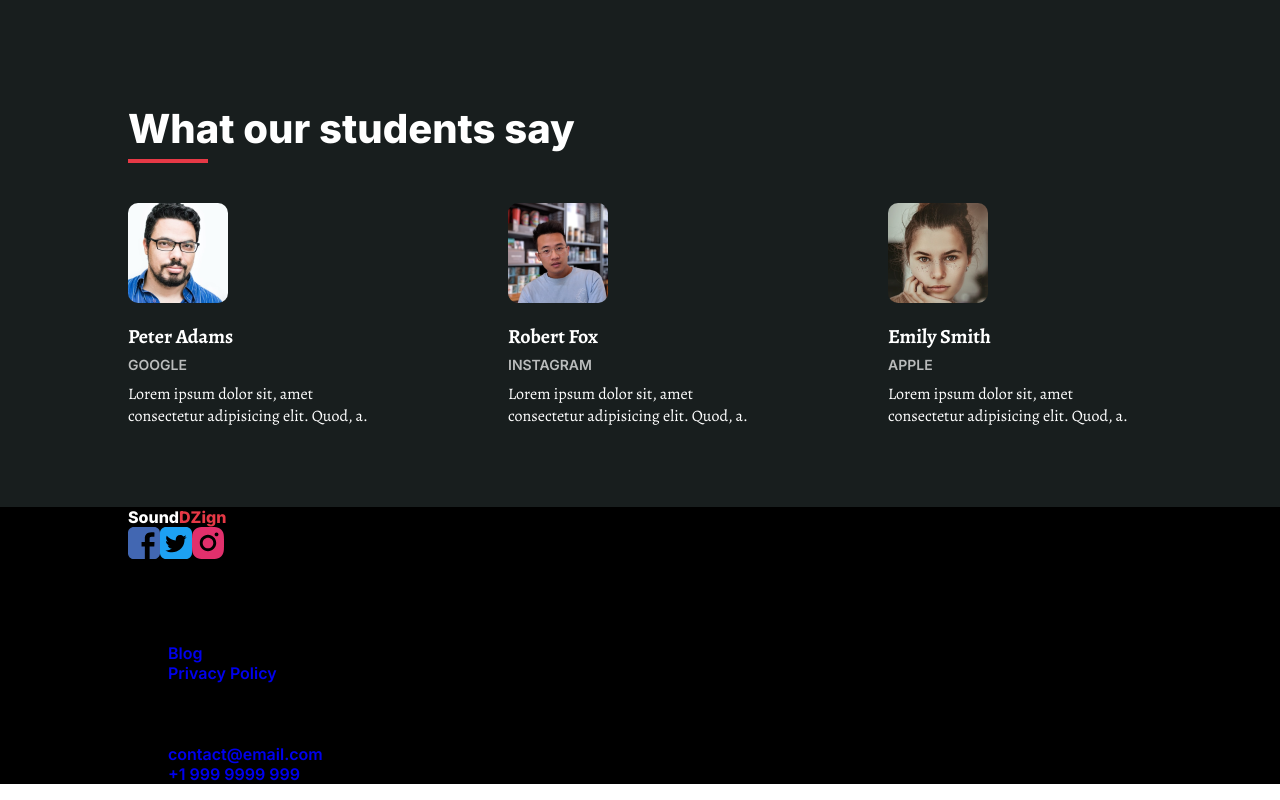
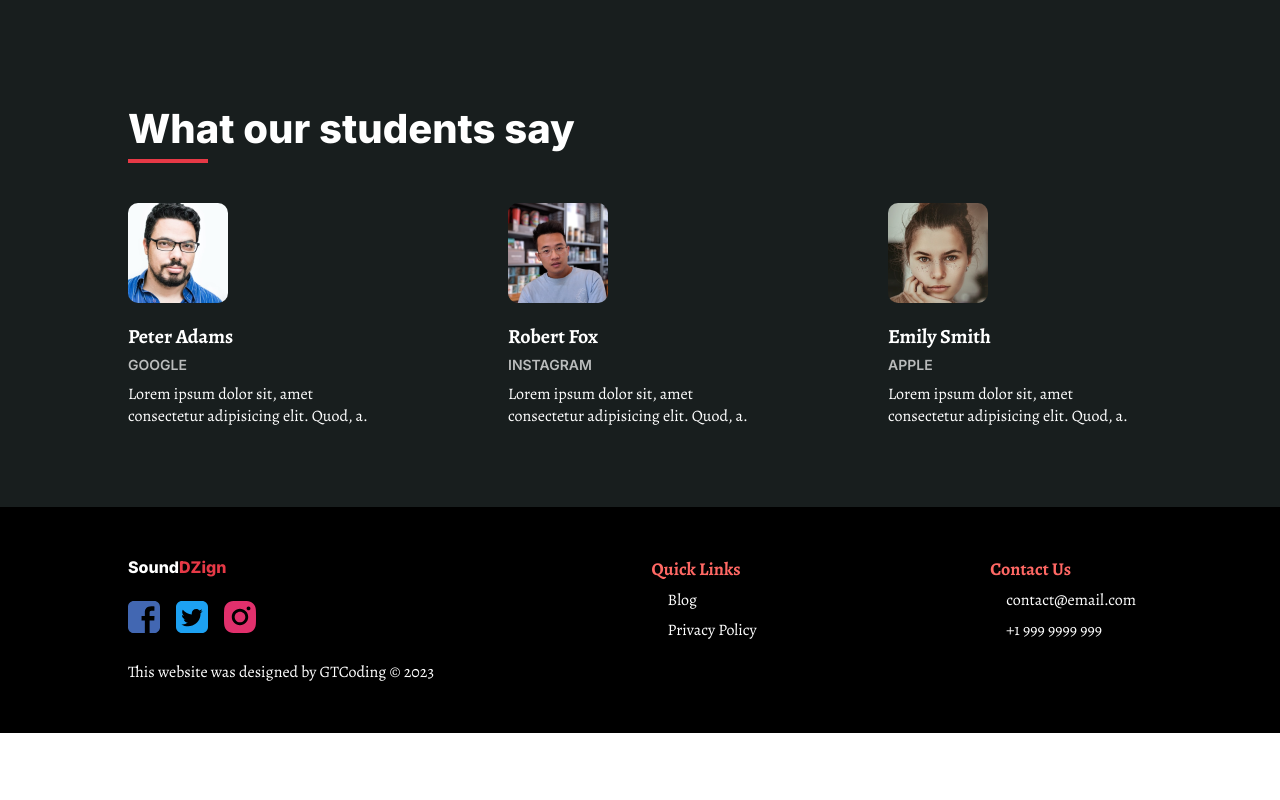
Before and after one commit to amadejaop/figma-react-js-tut, a React (Vite) app in the folder front-end/: page / in a window 1280 px wide. Shown: the part 2372-3172 px from the top of the page. After the commit the page ends 3105 px from the top, so only its background shows below. Built offline with nearby package versions, Linux system fonts and the light colour scheme.

Commit message:
Add styles for the footer section

```diff
--- a/front-end/src/components/footer/Footer.css
+++ b/front-end/src/components/footer/Footer.css
@@ -0,0 +1,48 @@
+footer .content-container {
+    padding: 50px 0;
+    display: flex;
+    justify-content: space-between;
+}
+
+footer .social-icons {
+    display: flex;
+    gap: 16px;
+    margin: 24px 0;
+}
+
+footer .copyright {
+    font-family: "Alegreya", serif;
+    font-weight: 400;
+    font-size: 16px;
+    line-height: 22px;
+    color: #fff;
+}
+
+footer a {
+    color: #fff;
+}
+
+footer a:hover {
+    text-decoration: underline;
+}
+
+footer h3 {
+    color: var(--pink-color);
+    font-family: "Alegreya", serif;
+    font-weight: 700;
+    font-size: 18px;
+    margin: 0;
+}
+
+footer .links ul {
+    list-style: none;
+    padding: 0;
+    margin: 0;
+}
+
+footer .links ul li {
+    font-family: "Alegreya", serif;
+    font-weight: 400;
+    font-size: 16px;
+    margin: 8px 16px;
+}
```
